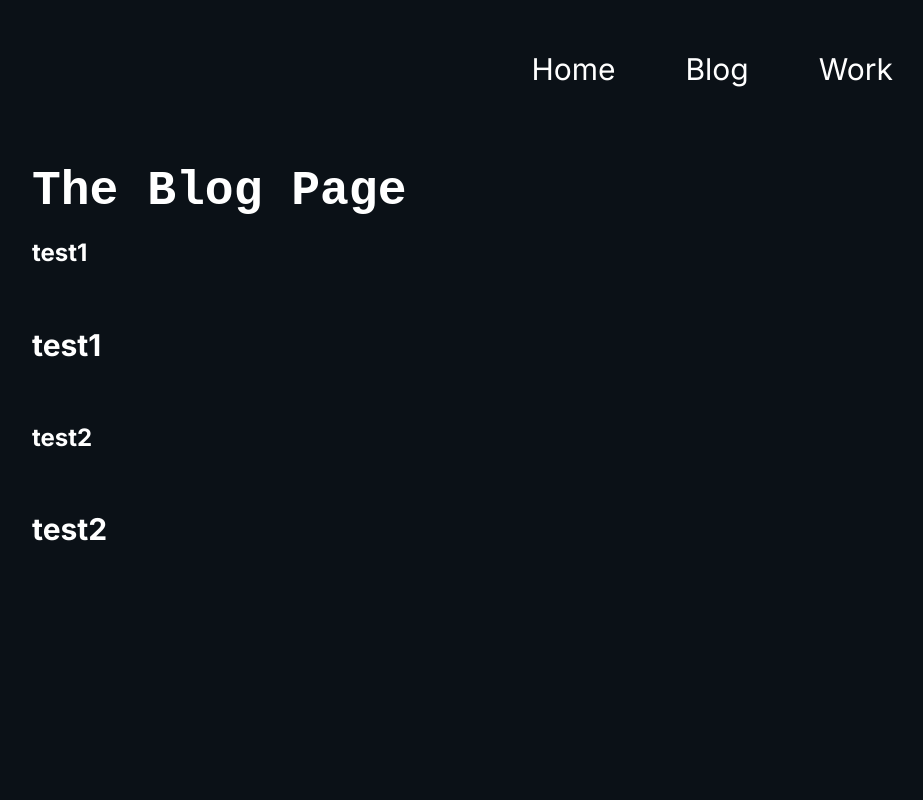
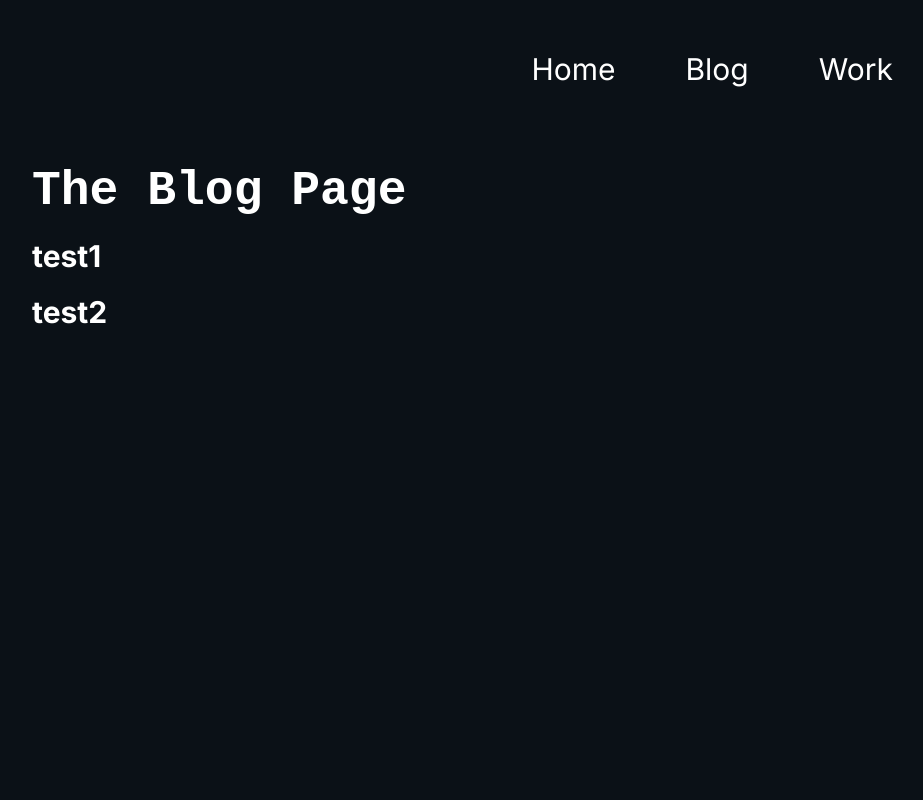
Before and after one commit to shpoopdy/Webby, a Next.js app: page /Blog in a window 1280 px wide. Shown: the top 800 px of the page, without its empty margins (352-1275 px from the left). Built offline with nearby package versions, Linux system fonts and the light colour scheme.

Commit message:
Big rework

```diff
--- a/app/Blog/BlogList.jsx
+++ b/app/Blog/BlogList.jsx
@@ -1,11 +1,14 @@
-import { blog_data } from './blog_data';
 import BlogPost from './BlogPost';
 import styles from './BlogList.module.css';
 
-export default function BlogList() {
+
+export default function BlogList({ posts }) {
+  if (!posts || posts.length === 0) {
+    return <div>No Posts Availabe</div>
+  }
   return (
-      <div className={styles.grid_container}>
-        {blog_data.map(blog => <BlogPost key={blog.id} {...blog}/>)}
-      </div>
+    <div>
+      {posts.map(post => <BlogPost key={post.id} {...post} />)}
+    </div>
   )
 }
--- a/app/Blog/BlogPost.jsx
+++ b/app/Blog/BlogPost.jsx
@@ -1,12 +1,10 @@
 import Link from 'next/link';
-import BlogPage from './BlogPage';
 
-export default function BlogPost(props) {
+export default function BlogPost({ id, title, content }) {
   return (
     <>
-      <h2>{props.title}</h2>
       <h2>
-        <Link href={BlogPage(props)}>{props.title}</Link>
+        <Link href={`/Blog/${id}`}>{title}</Link>
       </h2>
     </>
   )
--- a/app/Blog/blog_data.js
+++ b/app/Blog/blog_data.js
@@ -1,12 +1,16 @@
-export const blog_data = [
+const blog_data = [
   {
     id: "0",
     title: "test1",
-    writer: "Mikey"
+    writer: "Mikey",
+    content: "To be filled out later"
   },
   {
     id: "1",
     title: "test2",
-    writer: "Mikey"
+    writer: "Mikey",
+    content: "To be filled out later"
   }
 ]
+
+export { blog_data };
--- a/app/Blog/page.jsx
+++ b/app/Blog/page.jsx
@@ -1,11 +1,12 @@
 import BlogList from "./BlogList"
+import { blog_data }  from './blog_data';
 
 export default function Blog() {
   return (
     <>
       <div className='mainContain'>
         <h1>The Blog Page</h1>
-        <BlogList />
+        <BlogList posts={blog_data}/>
       </div>
     </>
   )
--- a/app/components/Navbar.jsx
+++ b/app/components/Navbar.jsx
@@ -8,7 +8,7 @@ export default function Navbar() {
           <Link href="/">Home</Link>
         </li>
         <li>
-          <Link href="/Blog">Blog</Link>
+          <Link href="/Blog" passHref>Blog</Link>
         </li>
         <li>
           <Link href="/Work">Work</Link>
```
Also changed, not shown: app/Blog/BlogPage.jsx (deleted, +0 -8 lines), app/Blog/[id].jsx (added, +30 -0 lines).
